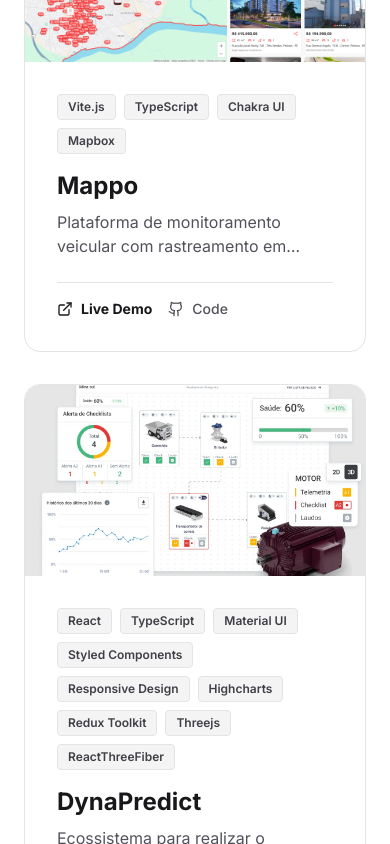
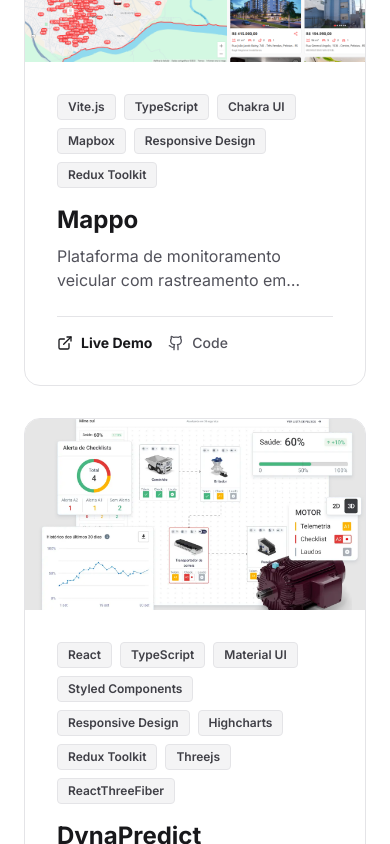
Before and after one commit to GuilhermeFon/portfolio, a Next.js app: page / in a window 390 px wide. Shown: the part 2920-3764 px from the top of the page. Built offline with nearby package versions, Linux system fonts and the light colour scheme.

Commit message:
Add new tags for Responsive Design and Redux Toolkit in project constants

```diff
--- a/constants.ts
+++ b/constants.ts
@@ -36,6 +36,8 @@
       "TypeScript",
       "Chakra UI",
       "Mapbox",
+      "Responsive Design",
+      "Redux Toolkit",
     ],
     image: MappoCaseImage,
     link: "https://mappo.com.br/",
@@ -87,6 +89,7 @@
       "TypeScript",
       "Chakra UI",
       "Responsive Design",
+      "Redux Toolkit",
       "AdonisJS",
       "MySQL",
       "REST APIs",
@@ -113,6 +116,10 @@
     tags: [
       "Vite.js",
       "ShadcnUI",
+      "TypeScript",
+      "TailwindCSS",
+      "Responsive Design",
+      "Zustand",
       "Node.js",
       "Express",
       "PostgresSQL",
```
